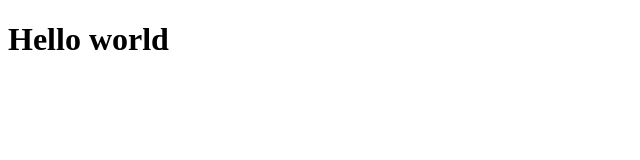
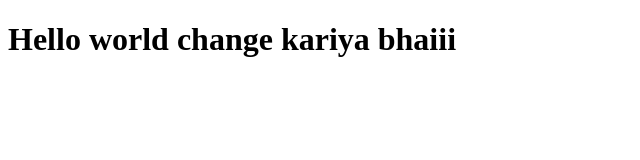
Before and after one commit to rohit-ghosh77/firstexp, a plain HTML site: page index.html in a window 1280 px wide. Shown: the whole page, without its empty margins (0-640 px from the left). Drawn offline with Linux system fonts and the light colour scheme.

Commit message:
checking the merge conflict

```diff
--- a/index.html
+++ b/index.html
@@ -6,6 +6,6 @@
     <title>Document</title>
 </head>
 <body>
-    <h1>Hello world</h1>
+    <h1>Hello world change kariya bhaiii</h1>
 </body>
 </html>
```
